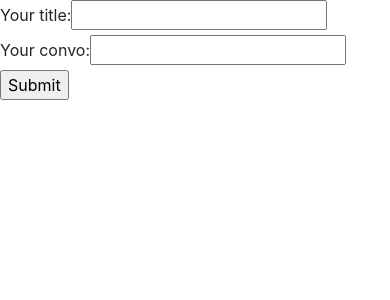
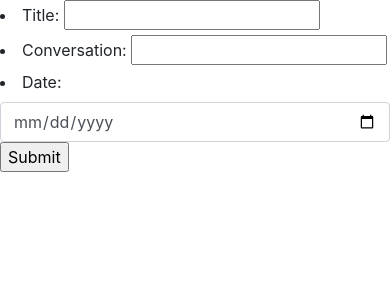
Before and after one commit to Icy4r/sanitycheck, a Django app: page /journal/add/ in a window 390 px wide. Shown: the part 56-356 px from the top of the page. Run offline with Django 3.2, Linux system fonts and the light colour scheme; some libraries are stand-ins or nearby versions.

Commit message:
Updated the first feature - made UI a lil better.

```diff
--- a/journal/forms.py
+++ b/journal/forms.py
@@ -1,7 +1,9 @@
 from django import forms
+from django.contrib.admin.widgets import AdminDateWidget
 
 # forms
 class InteractionForm(forms.Form):
-    your_title = forms.CharField(max_length=30)
-    your_convo = forms.CharField()
-    # your_date = forms.DateTimeField()
+    your_title = forms.CharField(label='Title', max_length=30)
+    your_convo = forms.CharField(label='Conversation')
+    your_date = forms.DateField(label= "Date", widget=forms.DateInput(attrs={'class': 'form-control',
+                                                              'type': 'date'}))
--- a/journal/models.py
+++ b/journal/models.py
@@ -1,7 +1,9 @@
+import datetime
+
 from django.db import models
 
 # Create your models here.
 class Interaction(models.Model):
     title = models.CharField(max_length=30)
     conversations = models.TextField()
-    # time = models.DateTimeField()
+    time = models.DateField(default=datetime.date.today)
--- a/journal/templates/addInteraction.html
+++ b/journal/templates/addInteraction.html
@@ -4,7 +4,7 @@
 {% block content %}
 <form action="/journal/add/" method="post">
     {% csrf_token %}
-    {{ form }}
+    {{ form.as_ul }}
     <input type="submit" value="Submit">
 </form>
 {% endblock content%}
--- a/journal/views.py
+++ b/journal/views.py
@@ -26,7 +26,8 @@
             print('yee')
             title = form.cleaned_data['your_title']
             conversation = form.cleaned_data['your_convo']
-            i = Interaction(title=title, conversations=conversation)
+            date = form.cleaned_data['your_date']
+            i = Interaction(title=title, conversations=conversation, time=date)
             i.save()
 
             return HttpResponseRedirect("/journal/")
```
Also changed, not shown: journal/templates/journals_page.html (+9 -3 lines), journal/migrations/0003_interaction_time.py (added).
